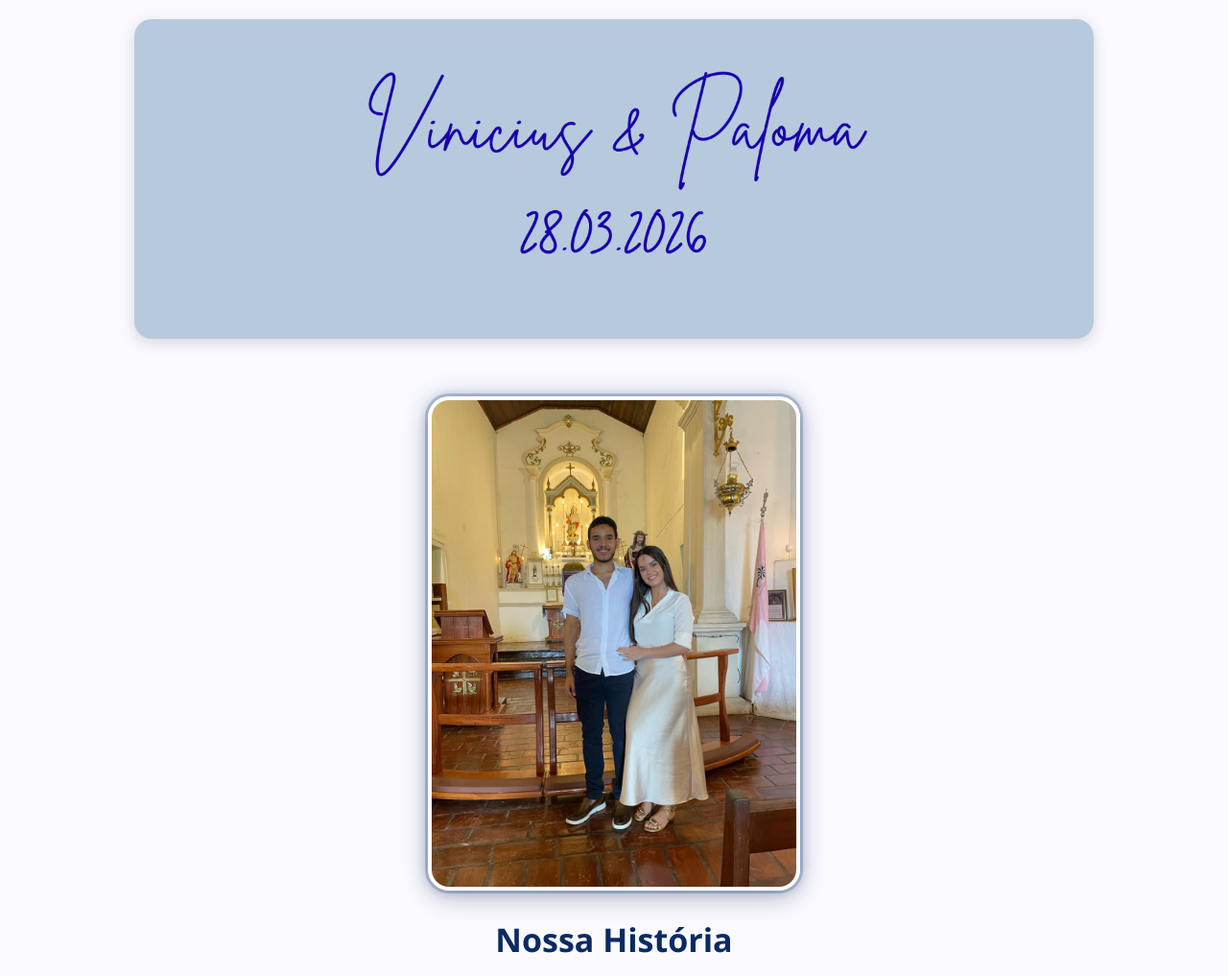
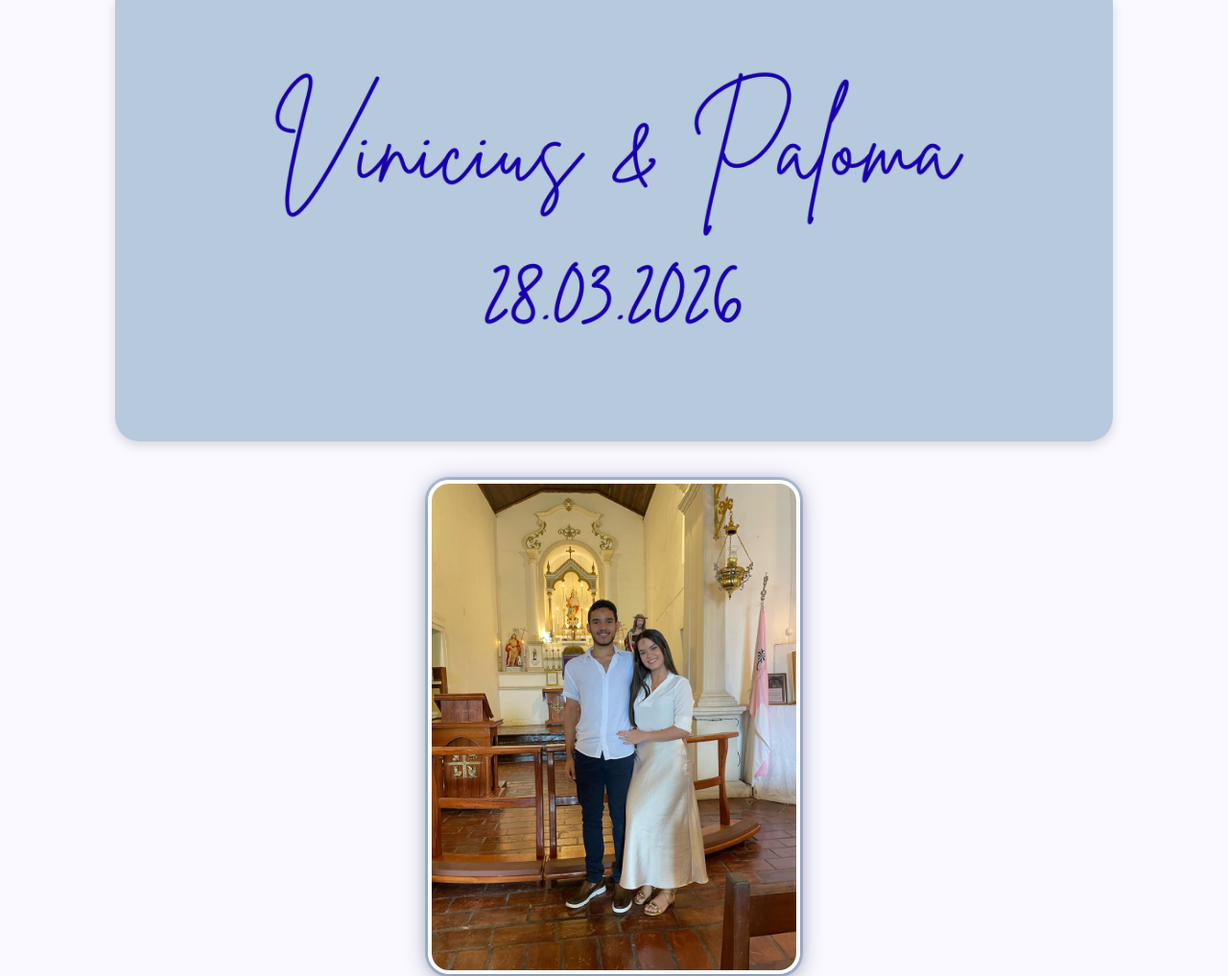
Before and after one commit to viniciusolinto/casamento-vp, a plain HTML site: page frontend/index.html in a window 1280 px wide. Shown: the top 1017 px of the page at 96% size. Drawn offline with Linux system fonts and the light colour scheme.

Commit message:
atualização

```diff
--- a/frontend/css/styles.css
+++ b/frontend/css/styles.css
@@ -47,6 +47,29 @@ section {
     margin: 0 auto;
     border-radius: 18px;
     box-shadow: 0 4px 15px rgba(0,0,0,0.15);
+}
+
+/* ======================== */
+/* HERO RESPONSIVO E CENTRALIZADO */
+/* ======================== */
+
+.hero {
+    width: 100%;
+    height: 420px;              /* altura ideal; pode ajustar */
+    background-image: url("../img/foto.png");
+    background-size: cover;     /* cobre toda a área sem distorcer */
+    background-position: center;/* centraliza perfeitamente */
+    background-repeat: no-repeat;
+    border-radius: 0 0 25px 25px;
+    box-shadow: 0 4px 12px rgba(0,0,0,0.15);
+}
+
+/* Melhor responsividade em telas pequenas */
+@media (max-width: 500px) {
+    .hero {
+        height: 340px; /* Ajuste especial para celular */
+        background-position: center top;
+    }
 }
 
 /* ======================== */
--- a/frontend/index.html
+++ b/frontend/index.html
@@ -10,9 +10,7 @@
 <body>
 
     <!-- Cabeçalho -->
-    <header class="hero">
-        <img src="img/foto.png" alt="Convite do Casamento">
-    </header>
+    <header class="hero"></header>
 
     <!-- História -->
     <section class="historia">
@@ -37,7 +35,8 @@
 
     <!-- Contagem Regressiva -->
     <section class="countdown-section">
-        <h2 class="countdown-title"><strong>CONTAGEM REGRESSIVA</strong></h2>
+        <h2 class="countdown-title">CONTAGEM REGRESSIVA</h2>
+
 
         <div id="countdown" class="countdown">
             <div class="time-box">
```
